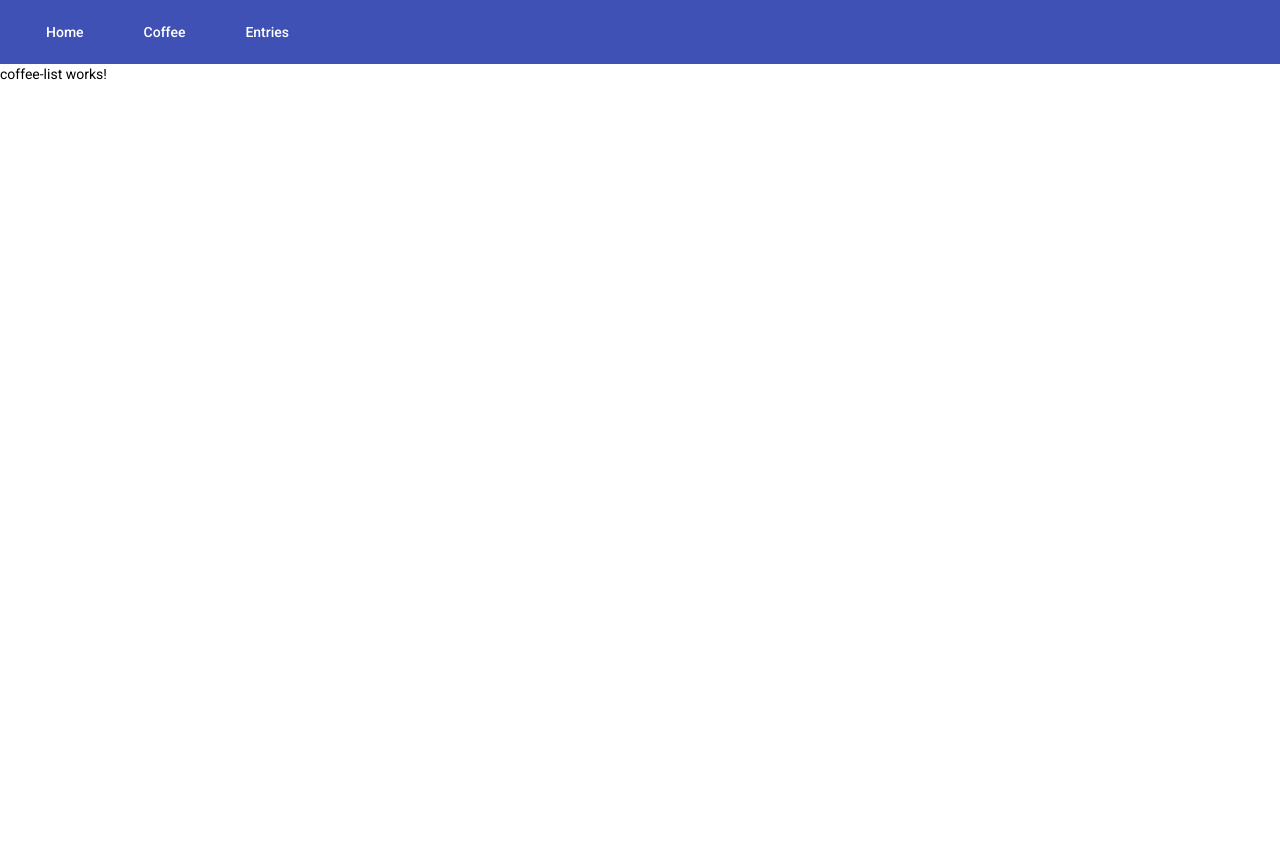
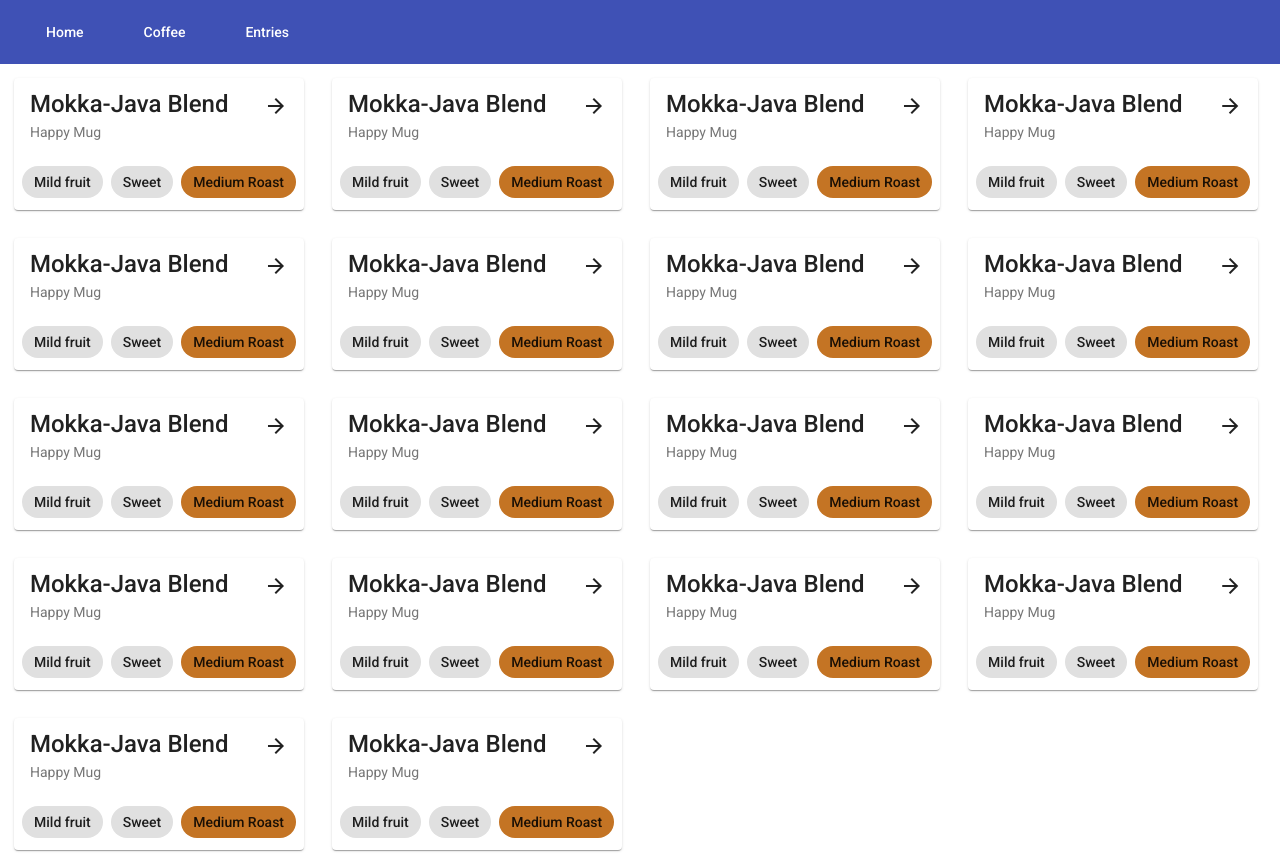
Before and after one commit to samblissard/coffee-journal, an Angular app: page /coffee in a window 1280 px wide. Before the commit the page ends 800 px from the top, so only its background shows below. Built offline with nearby package versions, Linux system fonts and the light colour scheme.

Commit message:
Coffee preview card component

```diff
--- a/src/app/coffee-list/coffee-list.component.css
+++ b/src/app/coffee-list/coffee-list.component.css
@@ -0,0 +1,6 @@
+.coffee-list {
+  flex: 1;
+  display: flex;
+  flex-direction: row;
+  flex-wrap: wrap;
+}
--- a/src/app/coffee-list/coffee-list.component.html
+++ b/src/app/coffee-list/coffee-list.component.html
@@ -1 +1,20 @@
-<p>coffee-list works!</p>
+<div class="coffee-list">
+  <app-coffee-preview></app-coffee-preview>
+  <app-coffee-preview></app-coffee-preview>
+  <app-coffee-preview></app-coffee-preview>
+  <app-coffee-preview></app-coffee-preview>
+  <app-coffee-preview></app-coffee-preview>
+  <app-coffee-preview></app-coffee-preview>
+  <app-coffee-preview></app-coffee-preview>
+  <app-coffee-preview></app-coffee-preview>
+  <app-coffee-preview></app-coffee-preview>
+  <app-coffee-preview></app-coffee-preview>
+  <app-coffee-preview></app-coffee-preview>
+  <app-coffee-preview></app-coffee-preview>
+  <app-coffee-preview></app-coffee-preview>
+  <app-coffee-preview></app-coffee-preview>
+  <app-coffee-preview></app-coffee-preview>
+  <app-coffee-preview></app-coffee-preview>
+  <app-coffee-preview></app-coffee-preview>
+  <app-coffee-preview></app-coffee-preview>
+</div>
--- /dev/null
+++ b/src/app/coffee-preview/coffee-preview.component.css
@@ -0,0 +1,13 @@
+.card {
+  margin: 1em;
+}
+
+.card-title {
+  display: flex;
+  flex-direction: row;
+  justify-content: space-between;
+}
+
+.roast-chip {
+  background-color: #c47424;
+}
--- /dev/null
+++ b/src/app/coffee-preview/coffee-preview.component.html
@@ -0,0 +1,15 @@
+<mat-card class="card">
+  <mat-card-title class="card-title">
+    <div>Mokka-Java Blend</div>
+    <mat-icon>arrow_forward</mat-icon>
+  </mat-card-title>
+  <mat-card-subtitle>Happy Mug</mat-card-subtitle>
+  <mat-card-actions>
+    <mat-chip-list>
+      <!-- Descriptors -->
+      <mat-chip>Mild fruit</mat-chip>
+      <mat-chip>Sweet</mat-chip>
+      <mat-chip class="roast-chip">Medium Roast</mat-chip>
+    </mat-chip-list>
+  </mat-card-actions>
+</mat-card>
--- /dev/null
+++ b/src/app/coffee-preview/coffee-preview.component.ts
@@ -0,0 +1,10 @@
+import { Component, OnInit } from '@angular/core';
+
+@Component({
+  selector: 'app-coffee-preview',
+  templateUrl: './coffee-preview.component.html',
+  styleUrls: ['./coffee-preview.component.css'],
+})
+export class CoffeePreviewComponent implements OnInit {
+  ngOnInit(): void {}
+}
```
Also changed, not shown: src/app/app.module.ts (+8 -0 lines), 1 other file (tests, documents, lock files or other folders).
